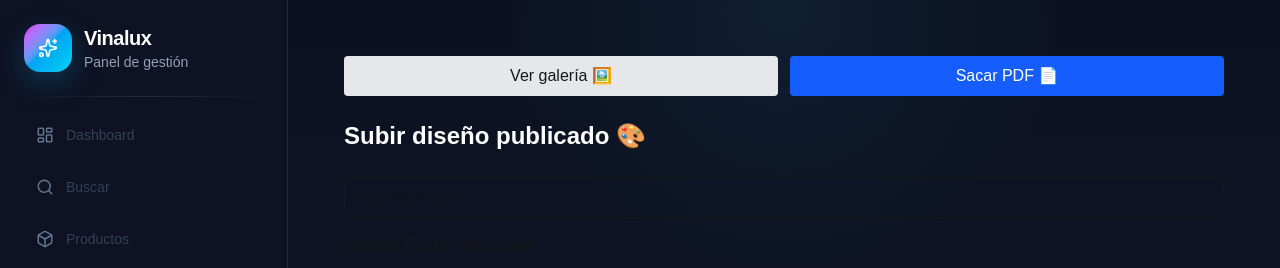
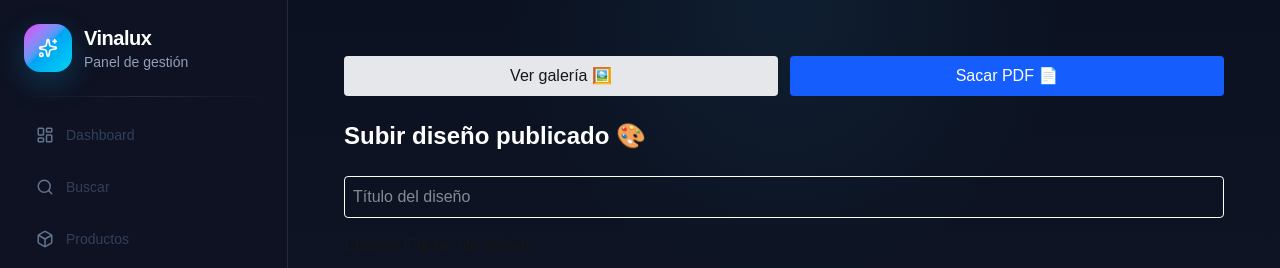
Before and after one commit to nataliaamartinez/vinalux-app, a Next.js app: page /disenos-publicados in a window 1280 px wide. Shown: the top 268 px of the page. Built offline with nearby package versions, Linux system fonts and the light colour scheme; no server answers; the database is empty.

Commit message:
creacion de la pagina de diseños publicados

```diff
--- a/app/disenos-publicados/page.tsx
+++ b/app/disenos-publicados/page.tsx
@@ -202,7 +202,7 @@ const generarPDF = async () => {
         placeholder="Título del diseño"
         value={titulo}
         onChange={(e) => setTitulo(e.target.value)}
-        className="w-full border p-2 rounded mb-4"
+        className="w-full border p-2 rounded mb-4 text-white"
       />
 
       <input
```
